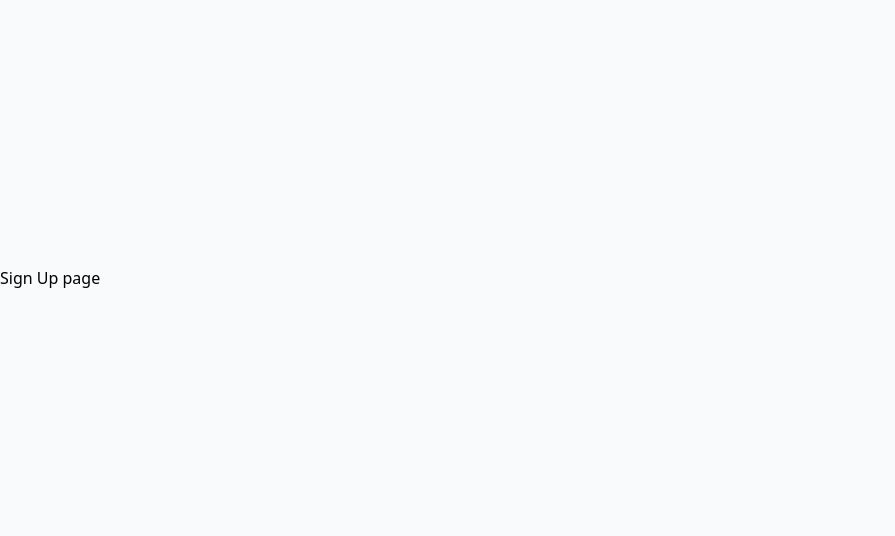
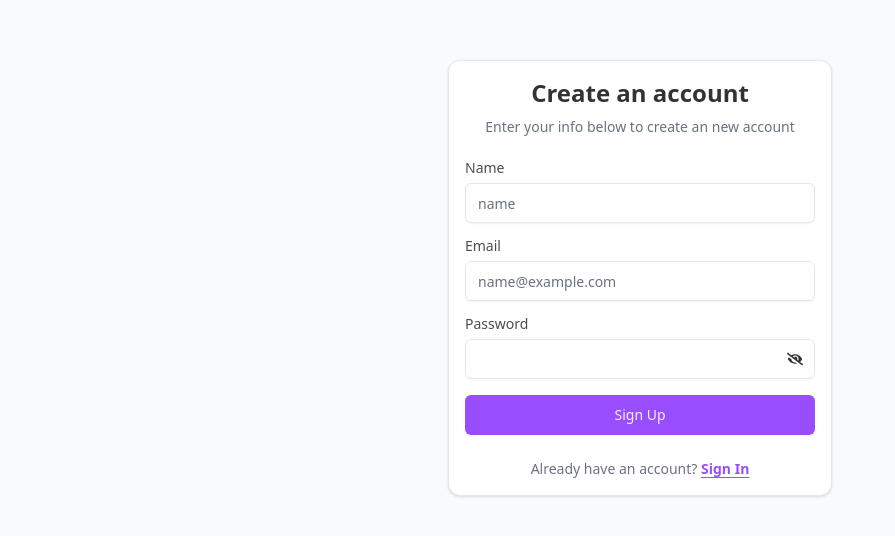
Before and after one commit to baraa-elhajj/auth-in, a React (Vite) app in the folder frontend/: page /signup in a window 1280 px wide. Shown: the part 122-658 px from the top of the page, without its empty margins (0-895 px from the left). Built offline with nearby package versions, Linux system fonts and the light colour scheme.

Commit message:
Update SignUp.jsx

```diff
--- a/frontend/src/pages/SignUp.jsx
+++ b/frontend/src/pages/SignUp.jsx
@@ -1,7 +1,112 @@
-export default function SignUp() {
+import { useState } from "react";
+import { FaEye, FaEyeSlash } from "react-icons/fa";
+import { Link } from "react-router-dom";
+
+const SignUp = () => {
+  const [passwordVisible, setPasswordVisible] = useState(false);
+  const togglePassword = () => {
+    setPasswordVisible(!passwordVisible);
+  };
+
+  const handleSubmit = (e) => {
+    e.preventDefault();
+    console.log("Form submitted!");
+  };
+
   return (
-    <>
-      <h1>Sign Up page</h1>
-    </>
+    <div
+      className="mx-auto flex flex-col justify-center space-y-6 w-xs sm:w-sm p-4
+     bg-white text-black/80 rounded-xl border border-gray-200 shadow-sm"
+    >
+      <div className="flex flex-col space-y-2 text-center">
+        <h1 className="text-2xl font-semibold">Create an account</h1>
+        <p className="text-sm text-gray-500">
+          Enter your info below to create an new account
+        </p>
+      </div>
+
+      <div className="grid gap-6">
+        <form onSubmit={handleSubmit}>
+          <div className="grid gap-4">
+            <div className="grid gap-2">
+              <label
+                className="text-sm text-black/70 font-medium leading-none"
+                htmlFor="name"
+              >
+                Name
+              </label>
+              <input
+                className="flex h-10 w-full rounded-md border border-gray-200 bg-background px-3 py-2 text-sm
+                placeholder:text-gray-500 shadow-xs disabled:cursor-not-allowed disabled:opacity-50"
+                id="name"
+                placeholder="name"
+                required
+                type="text"
+              />
+            </div>
+            <div className="grid gap-2">
+              <label
+                className="text-sm text-black/70 font-medium leading-none"
+                htmlFor="email"
+              >
+                Email
+              </label>
+              <input
+                className="flex h-10 w-full rounded-md border border-gray-200 bg-background px-3 py-2 text-sm
+                placeholder:text-gray-500 shadow-xs disabled:cursor-not-allowed disabled:opacity-50"
+                id="email"
+                placeholder="name@example.com"
+                required
+                type="email"
+              />
+            </div>
+            <div className="grid gap-2">
+              <div className="flex items-center">
+                <label
+                  className="text-sm text-black/70 font-medium leading-none"
+                  htmlFor="password"
+                >
+                  Password
+                </label>
+              </div>
+              <div className="relative">
+                <input
+                  className="flex h-10 w-full rounded-md border border-gray-200 bg-background px-3 py-2
+                  text-sm placeholder:text-gray-500 shadow-xs disabled:cursor-not-allowed disabled:opacity-50"
+                  id="password"
+                  required
+                  type={passwordVisible ? "text" : "password"}
+                />
+                <div
+                  className="text-black/80 cursor-pointer absolute inset-y-0 right-0 flex items-center pr-3"
+                  onClick={togglePassword}
+                >
+                  {passwordVisible ? <FaEye /> : <FaEyeSlash />}
+                </div>
+              </div>
+            </div>
+            <button
+              className="cursor-pointer items-center justify-center rounded-md text-sm font-medium
+             transition-colors duration-300 text-white/90 bg-violet-600/80 hover:bg-violet-600/85
+             h-10 px-4 py-2 w-full"
+            >
+              Sign Up
+            </button>
+          </div>
+        </form>
+      </div>
+
+      <p className="px-8 text-center text-sm text-gray-500">
+        Already have an account?{" "}
+        <Link
+          className="text-sm underline underline-offset-3 font-semibold text-violet-600/80 hover:text-violet-600/90"
+          to="/login"
+        >
+          Sign In
+        </Link>
+      </p>
+    </div>
   );
-}
+};
+
+export default SignUp;
```
